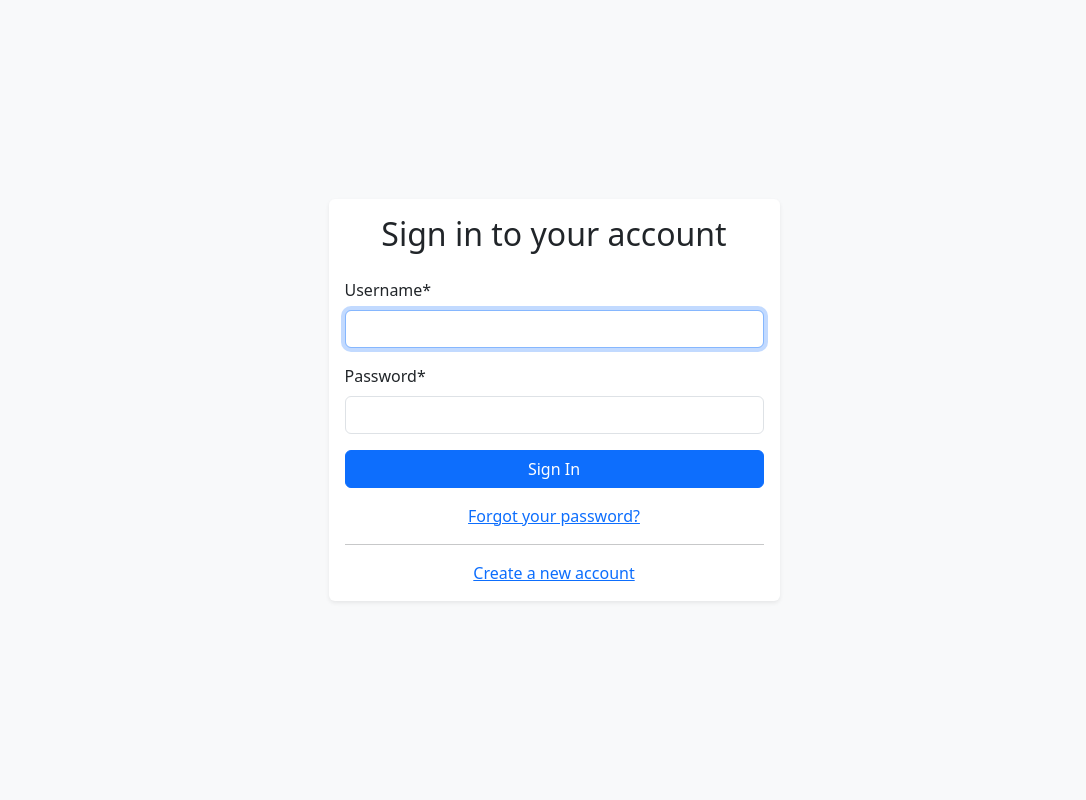
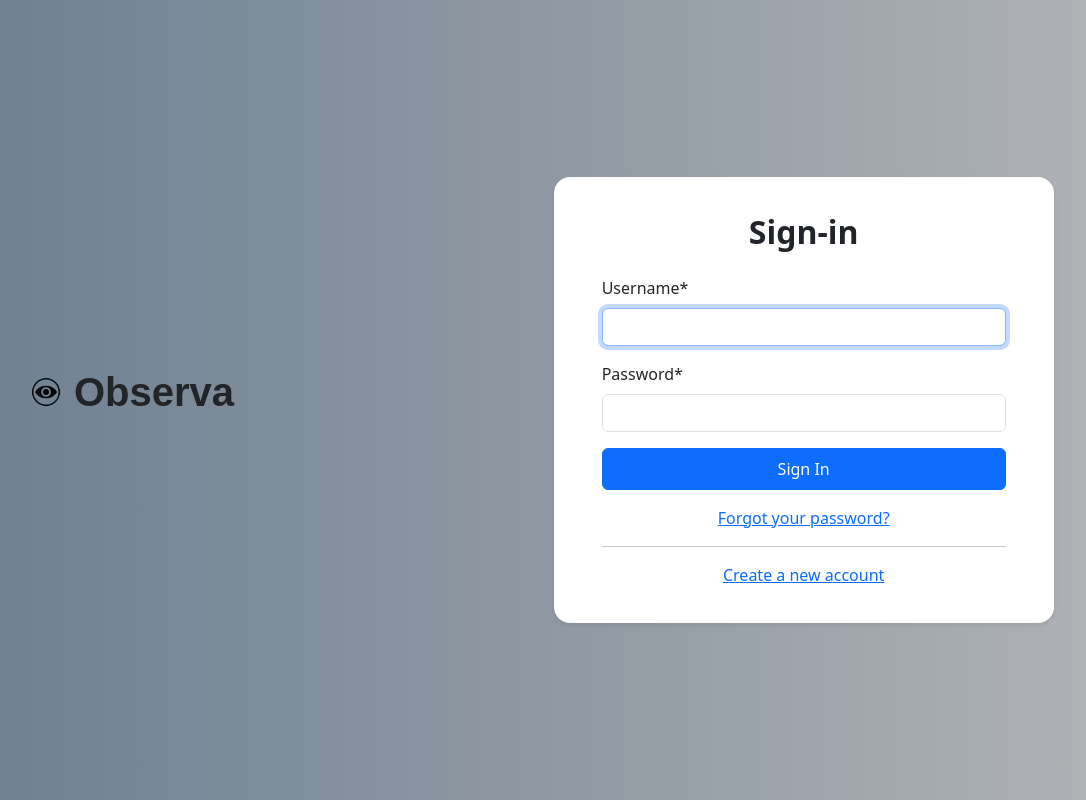
Before and after one commit to g-orlandi/observa, a Django app: page /login/ in a window 1280 px wide. Shown: the whole page, without its empty margins (86-1172 px from the left). Run offline with Django 5.2, Linux system fonts and the light colour scheme; some libraries are stand-ins or nearby versions.

Commit message:
Modifica al template base per login e register

```diff
--- a/frontend/templates/frontend/users/auth_base.html
+++ b/frontend/templates/frontend/users/auth_base.html
@@ -9,15 +9,51 @@
     <link href="{% static 'bootstrap/dist/css/bootstrap.min.css' %}" rel="stylesheet">
     <link href="{% static 'bootstrap-icons/font/bootstrap-icons.css' %}" rel="stylesheet">
     <link href="{% static 'frontend/css/style.css' %}" rel="stylesheet">
+
+    <style>
+      body {
+        background: linear-gradient(to right,rgb(107, 125, 143),rgb(180, 182, 184));
+        min-height: 100vh;
+        display: flex;
+        align-items: center;
+        justify-content: center;
+      }
+      .auth-card {
+        border-radius: 1rem;
+        padding: 2rem;
+      }
+      .auth-card h2 {
+        font-weight: 600;
+      }
+      .auth-card .btn-primary {
+        font-weight: 500;
+        padding: 0.5rem 1.25rem;
+      }
+      .auth-card .alert {
+        font-size: 0.9rem;
+      }
+    </style>
   </head>
-  <body class="bg-light d-flex align-items-center" style="min-height: 100vh;">
-    <div class="container">
-      <div class="row justify-content-center">
-        <div class="col-md-6 col-lg-5">
-          <div class="card shadow-sm border-0">
-            <div class="card-body">
+
+  <body>
+    <div class="container-fluid vh-100 d-flex align-items-center">
+      <div class="row w-100">
+
+        <!-- Colonna sinistra: logo e nome -->
+        <div class="col-md-5 d-none d-md-flex flex-column justify-content-center align-items-start ps-3" style="padding-left: 2rem !important;">
+          <div class="d-flex align-items-center mb-3" style="margin-left: 5rem;">
+            <img src="{% static 'frontend/images/observa_logo_black.png' %}" alt="Logo" style="width: 40px;" class="me-2">
+            <h1 class="fw-bold mb-0" style="font-family: 'Poppins', sans-serif;">Observa</h1>
+          </div>
+          {% comment %} <p class="text-muted ms-1">Monitoraggio semplice, ovunque.</p> {% endcomment %}
+        </div>
+
+
+        <!-- Colonna destra: form -->
+        <div class="col-md-7 d-flex justify-content-center align-items-center">
+          <div class="card shadow-sm border-0 auth-card w-100 mx-3" style="max-width: 500px;max-height:800px;">
+            <div class="card-body py-1">
               <h2 class="mb-4 text-center">{{ header_text }}</h2>
-
               <form method="post">
                 {% csrf_token %}
                 {{ form|crispy }}
@@ -25,25 +61,18 @@
                   <button type="submit" class="btn btn-primary">{{ button_text }}</button>
                 </div>
               </form>
-
               {% if extra_links %}
               <div class="text-center mt-3">
                 {{ extra_links|safe }}
               </div>
               {% endif %}
-
             </div>
           </div>
-          {% if messages %}
-          <div class="mt-3">
-            {% for message in messages %}
-            <div class="alert alert-{{ message.tags }}">{{ message }}</div>
-            {% endfor %}
-          </div>
-          {% endif %}
         </div>
+
       </div>
     </div>
+
 
     <script src="{% static 'bootstrap/dist/js/bootstrap.bundle.min.js' %}"></script>
     <script src="{% static 'htmx.org/dist/htmx.js' %}"></script>
--- a/frontend/urls.py
+++ b/frontend/urls.py
@@ -17,7 +17,7 @@ urlpatterns = [
         template_name="frontend/users/auth_base.html",
         extra_context={
             "page_title": "Login",
-            "header_text": "Sign in to your account",
+            "header_text": "Sign-in",
             "button_text": "Sign In",
             "extra_links": '<a href="/password-reset/">Forgot your password?</a> <br> <hr> <a href="/register/">Create a new account</a>'
         }
```
